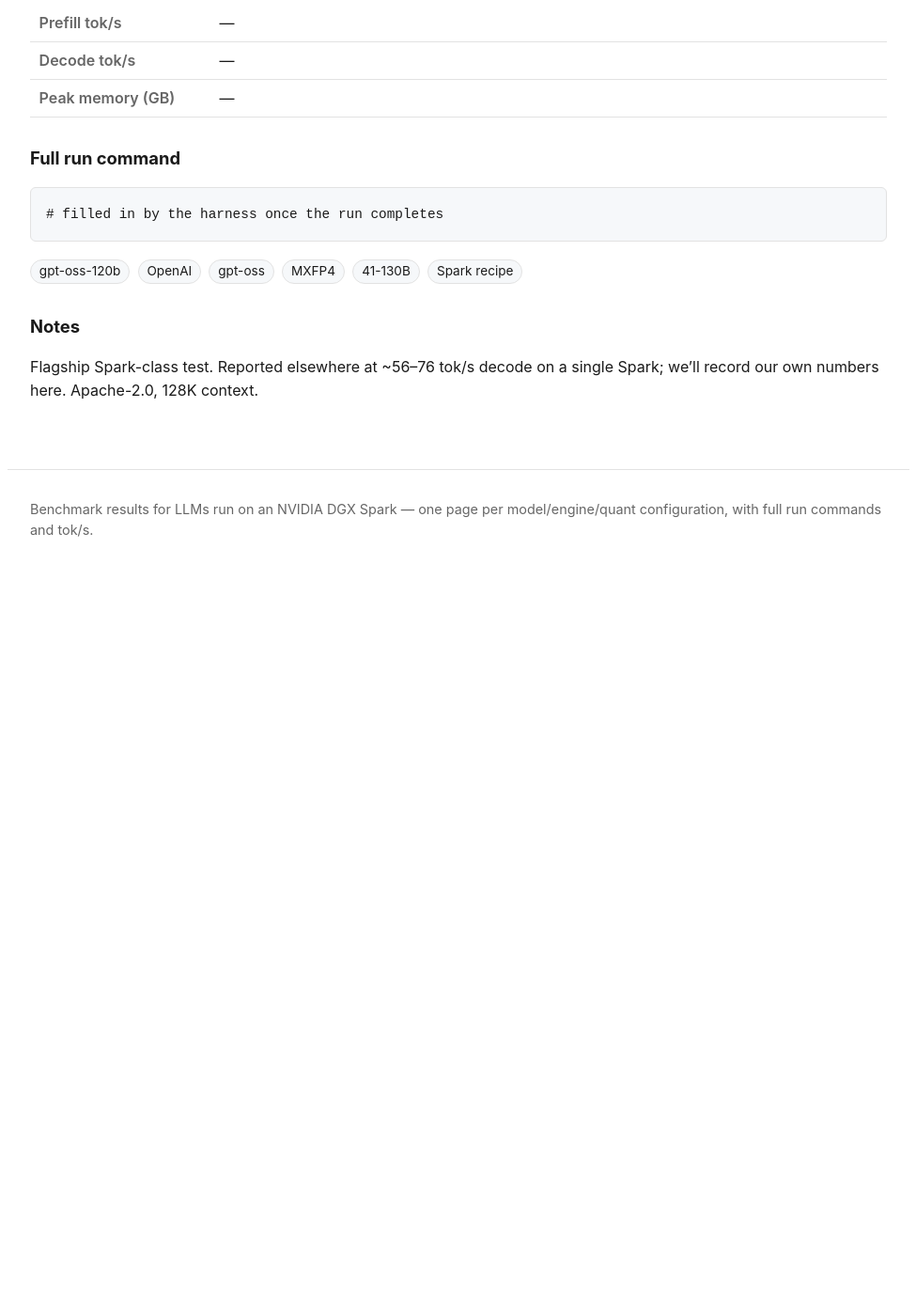
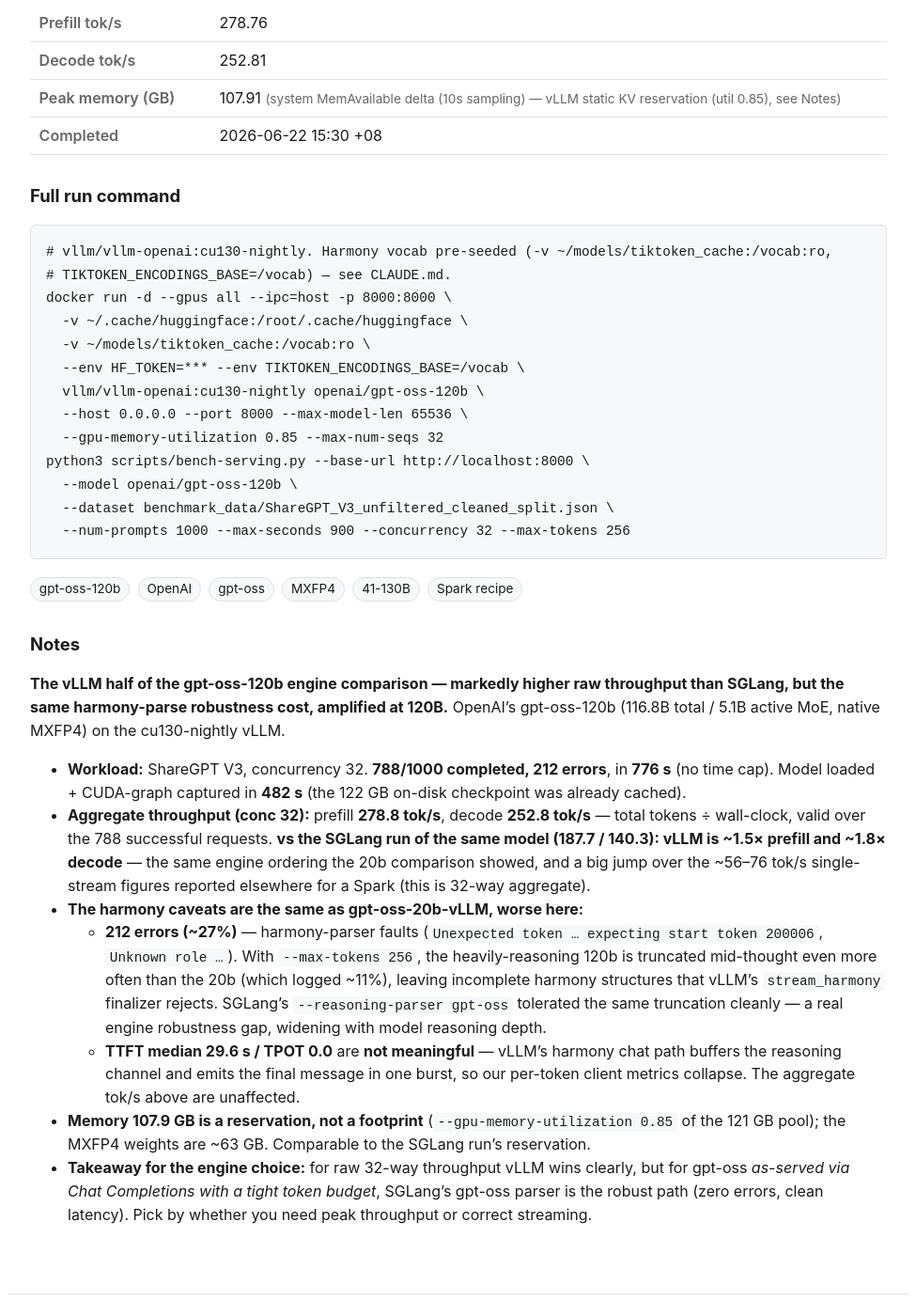
Before and after one commit to yjsoon/autobench, a Jekyll site: the page built from _configs/gpt-oss-120b-vllm-mxfp4.md, in a window 1280 px wide and 1400 px high, scrolled down 729 px. Shown: the whole window at 94% size, without its empty margins (152-1127 px from the left). Built offline with Jekyll 4.4.1, drawn with Linux system fonts in a browser that asks for light colours; before the commit the page ends 1367 px from its top, so only the background shows below that; some of the changed text lies outside the part shown.

Commit message:
Bench: gpt-oss-120b vLLM MXFP4 (279/253) — ~1.8x SGLang decode, harmony-parse caveats
vLLM aggregate throughput far exceeds SGLang (279/253 vs 188/140) but 27%
harmony-parse errors at 256-tok truncation (worse than 20b's 11%; SGLang's
gpt-oss parser was clean) + unmeasurable TTFT/TPOT. Engine-comparison headliner
done. Opens 41-130B bucket.

Co-Authored-By: Claude Opus 4.8 (1M context) <noreply@anthropic.com>
Claude-Session: https://claude.ai/code/session_01JczsieM71svofn8CxRyY2s

```diff
--- a/_configs/gpt-oss-120b-vllm-mxfp4.md
+++ b/_configs/gpt-oss-120b-vllm-mxfp4.md
@@ -9,20 +9,56 @@ quant: MXFP4
 quant_rationale: gpt-oss's native MXFP4 (~63 GB); FP4-accelerated on Blackwell with the CUTLASS kernels.
 source_repo: openai/gpt-oss-120b
 download_url: https://huggingface.co/openai/gpt-oss-120b
-context: 131072
+context: 65536
 modalities: [text]
 mm_served: true
 tags: [gpt-oss-120b, OpenAI, gpt-oss, MXFP4, 41-130B, Spark recipe]
-status: pending
-prefill_toks:
-decode_toks:
-mem_gb:
-mem_source:
-measured_on:
-completed_at:
+status: done
+prefill_toks: 278.76
+decode_toks: 252.81
+mem_gb: 107.91
+mem_source: system MemAvailable delta (10s sampling) — vLLM static KV reservation (util 0.85), see Notes
+measured_on: 2026-06-22
+completed_at: 2026-06-22 15:30 +08
 run_command: |
-  # filled in by the harness once the run completes
+  # vllm/vllm-openai:cu130-nightly. Harmony vocab pre-seeded (-v ~/models/tiktoken_cache:/vocab:ro,
+  # TIKTOKEN_ENCODINGS_BASE=/vocab) — see CLAUDE.md.
+  docker run -d --gpus all --ipc=host -p 8000:8000 \
+    -v ~/.cache/huggingface:/root/.cache/huggingface \
+    -v ~/models/tiktoken_cache:/vocab:ro \
+    --env HF_TOKEN=*** --env TIKTOKEN_ENCODINGS_BASE=/vocab \
+    vllm/vllm-openai:cu130-nightly openai/gpt-oss-120b \
+    --host 0.0.0.0 --port 8000 --max-model-len 65536 \
+    --gpu-memory-utilization 0.85 --max-num-seqs 32
+  python3 scripts/bench-serving.py --base-url http://localhost:8000 \
+    --model openai/gpt-oss-120b \
+    --dataset benchmark_data/ShareGPT_V3_unfiltered_cleaned_split.json \
+    --num-prompts 1000 --max-seconds 900 --concurrency 32 --max-tokens 256
 ---
 
-Flagship Spark-class test. Reported elsewhere at ~56–76 tok/s decode on a single
-Spark; we'll record our own numbers here. Apache-2.0, 128K context.
+**The vLLM half of the gpt-oss-120b engine comparison — markedly higher raw throughput than SGLang,
+but the same harmony-parse robustness cost, amplified at 120B.** OpenAI's gpt-oss-120b (116.8B total /
+5.1B active MoE, native MXFP4) on the cu130-nightly vLLM.
+
+- **Workload:** ShareGPT V3, concurrency 32. **788/1000 completed, 212 errors**, in **776 s** (no time
+  cap). Model loaded + CUDA-graph captured in **482 s** (the 122 GB on-disk checkpoint was already
+  cached).
+- **Aggregate throughput (conc 32):** prefill **278.8 tok/s**, decode **252.8 tok/s** — total tokens ÷
+  wall-clock, valid over the 788 successful requests. **vs the SGLang run of the same model
+  (187.7 / 140.3): vLLM is ~1.5× prefill and ~1.8× decode** — the same engine ordering the 20b
+  comparison showed, and a big jump over the ~56–76 tok/s single-stream figures reported elsewhere for
+  a Spark (this is 32-way aggregate).
+- **The harmony caveats are the same as gpt-oss-20b-vLLM, worse here:**
+  - **212 errors (~27%)** — harmony-parser faults (`Unexpected token … expecting start token 200006`,
+    `Unknown role …`). With `--max-tokens 256`, the heavily-reasoning 120b is truncated mid-thought even
+    more often than the 20b (which logged ~11%), leaving incomplete harmony structures that vLLM's
+    `stream_harmony` finalizer rejects. SGLang's `--reasoning-parser gpt-oss` tolerated the same
+    truncation cleanly — a real engine robustness gap, widening with model reasoning depth.
+  - **TTFT median 29.6 s / TPOT 0.0** are **not meaningful** — vLLM's harmony chat path buffers the
+    reasoning channel and emits the final message in one burst, so our per-token client metrics
+    collapse. The aggregate tok/s above are unaffected.
+- **Memory 107.9 GB is a reservation, not a footprint** (`--gpu-memory-utilization 0.85` of the 121 GB
+  pool); the MXFP4 weights are ~63 GB. Comparable to the SGLang run's reservation.
+- **Takeaway for the engine choice:** for raw 32-way throughput vLLM wins clearly, but for gpt-oss
+  *as-served via Chat Completions with a tight token budget*, SGLang's gpt-oss parser is the robust
+  path (zero errors, clean latency). Pick by whether you need peak throughput or correct streaming.
```
